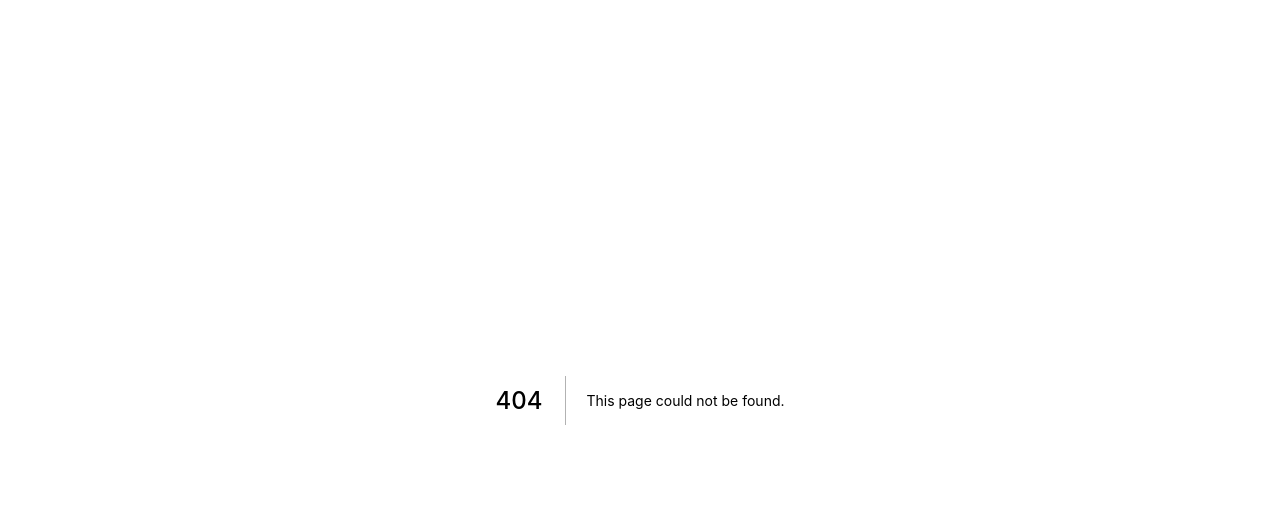
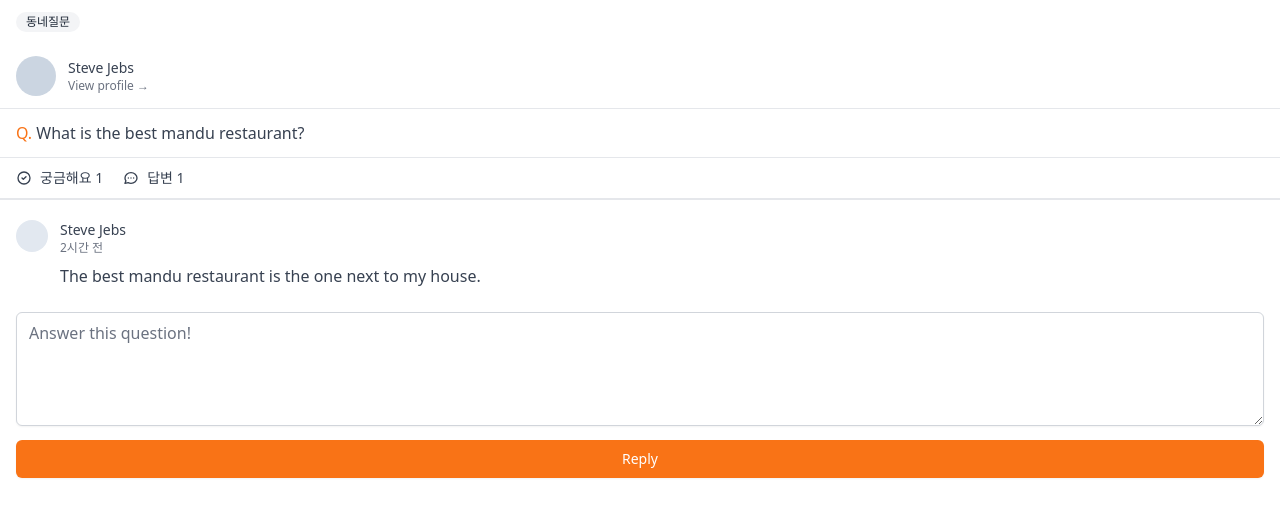
Before and after one commit to dev-jihye/carrot-market-clone, a Next.js app: page /community/1 in a window 1280 px wide. Before the commit this address had no page. Shown: the top 516 px of the page. Built offline with nearby package versions, Linux system fonts and the light colour scheme.

Commit message:
💄커뮤니티 디테일 마크업 및 css

```diff
--- /dev/null
+++ b/pages/community/[id].tsx
@@ -0,0 +1,87 @@
+import type { NextPage } from 'next';
+
+const CommunityPostDetail: NextPage = () => {
+  return (
+    <div>
+      <span className="inline-flex my-3 ml-4 items-center px-2.5 py-0.5 rounded-full text-xs font-medium bg-gray-100 text-gray-800">
+        동네질문
+      </span>
+      <div className="flex mb-3 px-4 cursor-pointer py-3 border-b items-center space-x-3">
+        <div className="w-10 h-10 rounded-full bg-slate-300" />
+        <div>
+          <p className="text-sm font-medium text-gray-700">Steve Jebs</p>
+          <p className="text-xs font-medium text-gray-500">
+            View profile &rarr;
+          </p>
+        </div>
+      </div>
+
+      <div className="mt-2 px-4 text-gray-700">
+        <span className="text-orange-500 font-medium">Q.</span> What is the best
+        mandu restaurant?
+      </div>
+      <div className="flex px-4 space-x-5 mt-3 text-gray-700 py-2.5 border-t border-b-2 w-full">
+        <span className="flex space-x-2 items-center text-sm">
+          <svg
+            className="w-4 h-4"
+            fill="none"
+            stroke="currentColor"
+            viewBox="0 0 24 24"
+            xmlns="http://www.w3.org/2000/svg"
+          >
+            <path
+              strokeLinecap="round"
+              strokeLinejoin="round"
+              strokeWidth="2"
+              d="M9 12l2 2 4-4m6 2a9 9 0 11-18 0 9 9 0 0118 0z"
+            ></path>
+          </svg>
+          <span>궁금해요 1</span>
+        </span>
+        <span className="flex space-x-2 items-center text-sm">
+          <svg
+            className="w-4 h-4"
+            fill="none"
+            stroke="currentColor"
+            viewBox="0 0 24 24"
+            xmlns="http://www.w3.org/2000/svg"
+          >
+            <path
+              strokeLinecap="round"
+              strokeLinejoin="round"
+              strokeWidth="2"
+              d="M8 12h.01M12 12h.01M16 12h.01M21 12c0 4.418-4.03 8-9 8a9.863 9.863 0 01-4.255-.949L3 20l1.395-3.72C3.512 15.042 3 13.574 3 12c0-4.418 4.03-8 9-8s9 3.582 9 8z"
+            ></path>
+          </svg>
+          <span>답변 1</span>
+        </span>
+      </div>
+      <div className="px-4 my-5 space-y-5">
+        <div className="flex items-start space-x-3">
+          <div className="w-8 h-8 bg-slate-200 rounded-full" />
+          <div>
+            <span className="text-sm block font-medium text-gray-700">
+              Steve Jebs
+            </span>
+            <span className="text-xs text-gray-500 block">2시간 전</span>
+            <p className="text-gray-700 mt-2">
+              The best mandu restaurant is the one next to my house.
+            </p>
+          </div>
+        </div>
+      </div>
+      <div className="px-4">
+        <textarea
+          className="mt-1 shadow-sm w-full focus:ring-orange-500 rounded-md border-gray-300 focus:border-orange-500"
+          rows={4}
+          placeholder="Answer this question!"
+        />
+        <button className="mt-2 w-full bg-orange-500 hover:bg-orange-600 text-white py-2 px-4 border border-transparent rounded-md shadow-sm text-sm font-medium focus:ring-2 focus:ring-offset-2 focus:ring-orange-500 focus:outline-none">
+          Reply
+        </button>
+      </div>
+    </div>
+  );
+};
+
+export default CommunityPostDetail;
```
